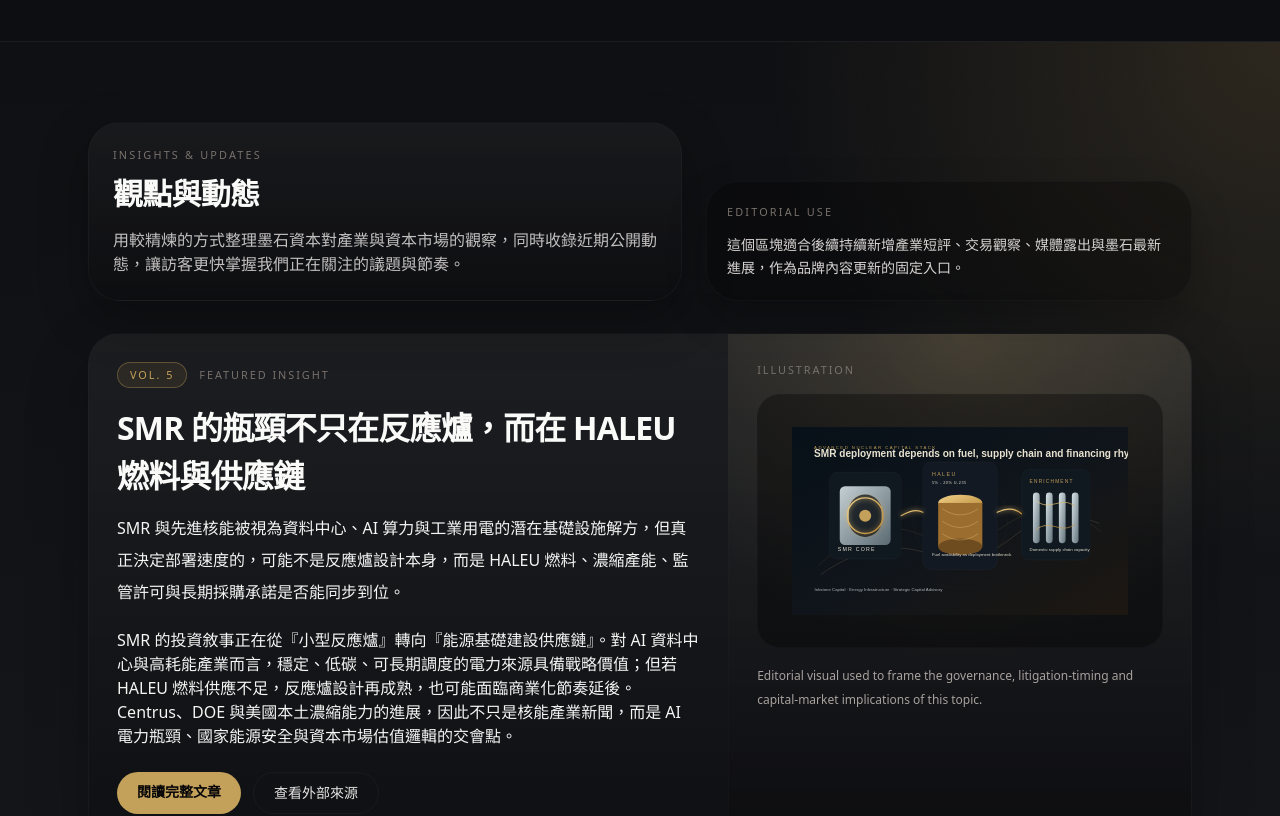
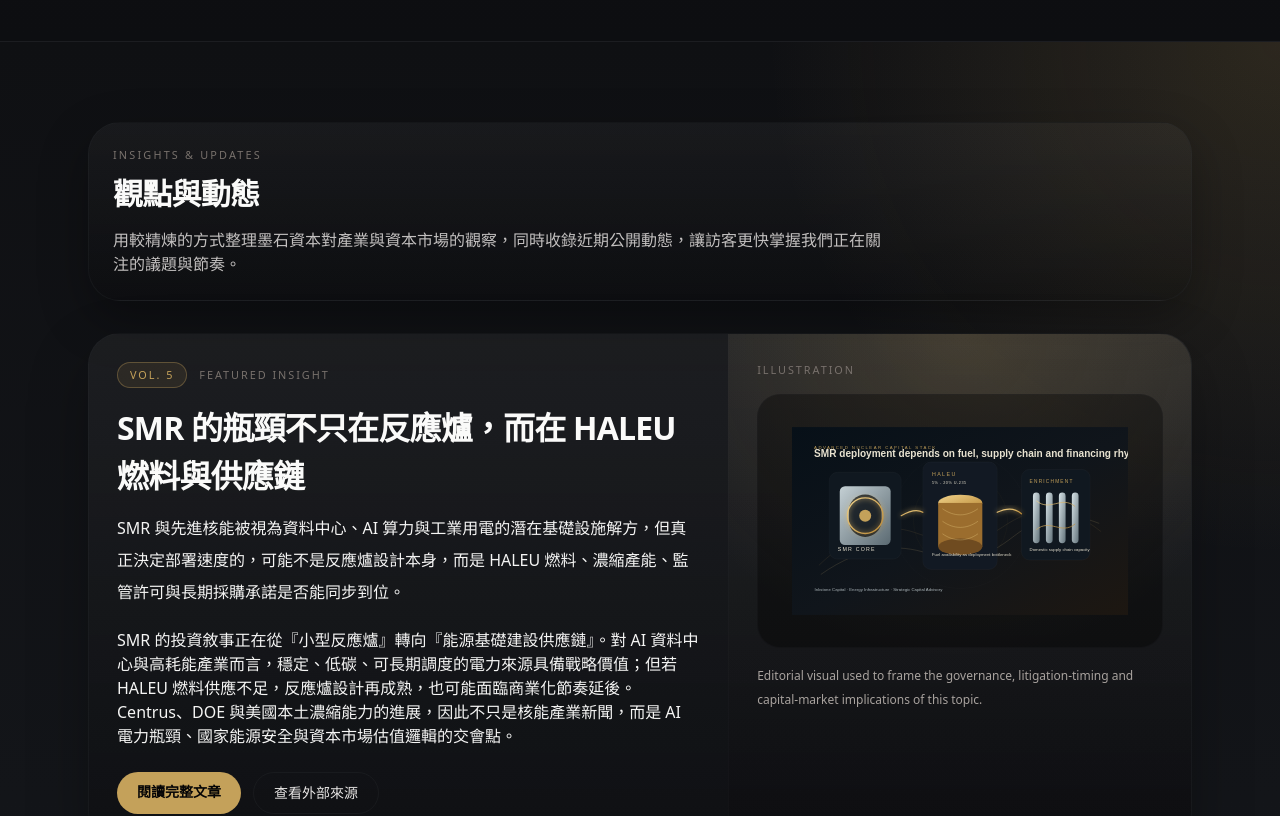
Before and after one commit to ifachang/inkstonecapital-site, a Next.js app: page / in a window 1280 px wide. Shown: the part 3380-4196 px from the top of the page. Built offline with nearby package versions, Linux system fonts and the light colour scheme.

Commit message:
Remove editorial use note

```diff
--- a/src/components/Sections.tsx
+++ b/src/components/Sections.tsx
@@ -295,7 +295,7 @@ export function InsightsSection() {
       className="border-b border-stone-light/40 bg-[radial-gradient(circle_at_top_right,rgba(196,161,90,0.16),transparent_24%),linear-gradient(180deg,#0f1013_0%,#131519_44%,#191b20_100%)]"
     >
       <div className="mx-auto max-w-6xl px-4 py-12 sm:px-6 sm:py-16 lg:py-20">
-        <div className="mb-6 grid gap-5 sm:mb-8 sm:gap-6 lg:grid-cols-[minmax(0,1.1fr)_minmax(280px,0.9fr)] lg:items-end">
+        <div className="mb-6 sm:mb-8">
           <div className="rounded-[1.7rem] border border-stone-light/30 bg-[linear-gradient(180deg,rgba(255,255,255,0.04),rgba(0,0,0,0.18))] p-5 shadow-[0_18px_50px_rgba(0,0,0,0.3)] sm:rounded-[2rem] sm:p-6">
             <div className="text-[0.68rem] uppercase tracking-[0.2em] text-stone-500">
               Insights & Updates
@@ -305,14 +305,6 @@ export function InsightsSection() {
             </h2>
             <p className="mt-4 max-w-3xl text-sm leading-8 text-stone-300/90 sm:text-base">
               用較精煉的方式整理墨石資本對產業與資本市場的觀察，同時收錄近期公開動態，讓訪客更快掌握我們正在關注的議題與節奏。
-            </p>
-          </div>
-          <div className="rounded-[1.7rem] border border-stone-light/25 bg-black/30 p-4 text-sm text-stone-300 shadow-[0_18px_40px_rgba(0,0,0,0.24)] sm:rounded-[2rem] sm:p-5">
-            <div className="text-[0.68rem] uppercase tracking-[0.2em] text-stone-500">
-              Editorial Use
-            </div>
-            <p className="mt-3 leading-relaxed">
-              這個區塊適合後續持續新增產業短評、交易觀察、媒體露出與墨石最新進展，作為品牌內容更新的固定入口。
             </p>
           </div>
         </div>
```
